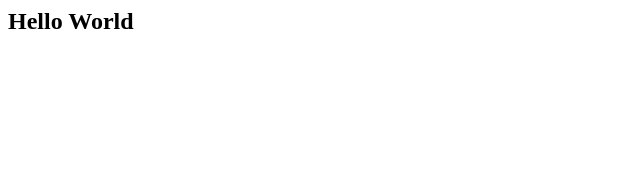
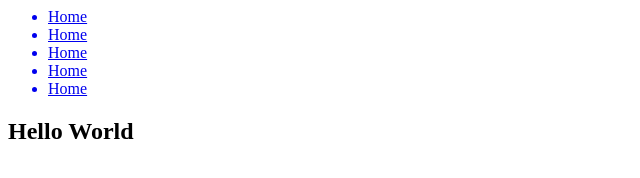
Before and after one commit to nadia28/class, a plain HTML site: page index.html in a window 1280 px wide. Shown: the whole page, without its empty margins (0-640 px from the left). Drawn offline with Linux system fonts and the light colour scheme.

Commit message:
added nav bar

```diff
--- a/index.html
+++ b/index.html
@@ -2,9 +2,19 @@
 <html>
     <head>
         <title>Git Practice</title>
+
     </head>
 
     <body>
+        <nav>
+            <ul>
+                <a href="#"><li>Home</li></a>
+                <a href="#"><li>Home</li></a>
+                <a href="#"><li>Home</li></a>
+                <a href="#"><li>Home</li></a>
+                <a href="#"><li>Home</li></a>
+            </ul>
+        </nav>
         <h2>Hello World</h2>
     </body>
 </html>
```
